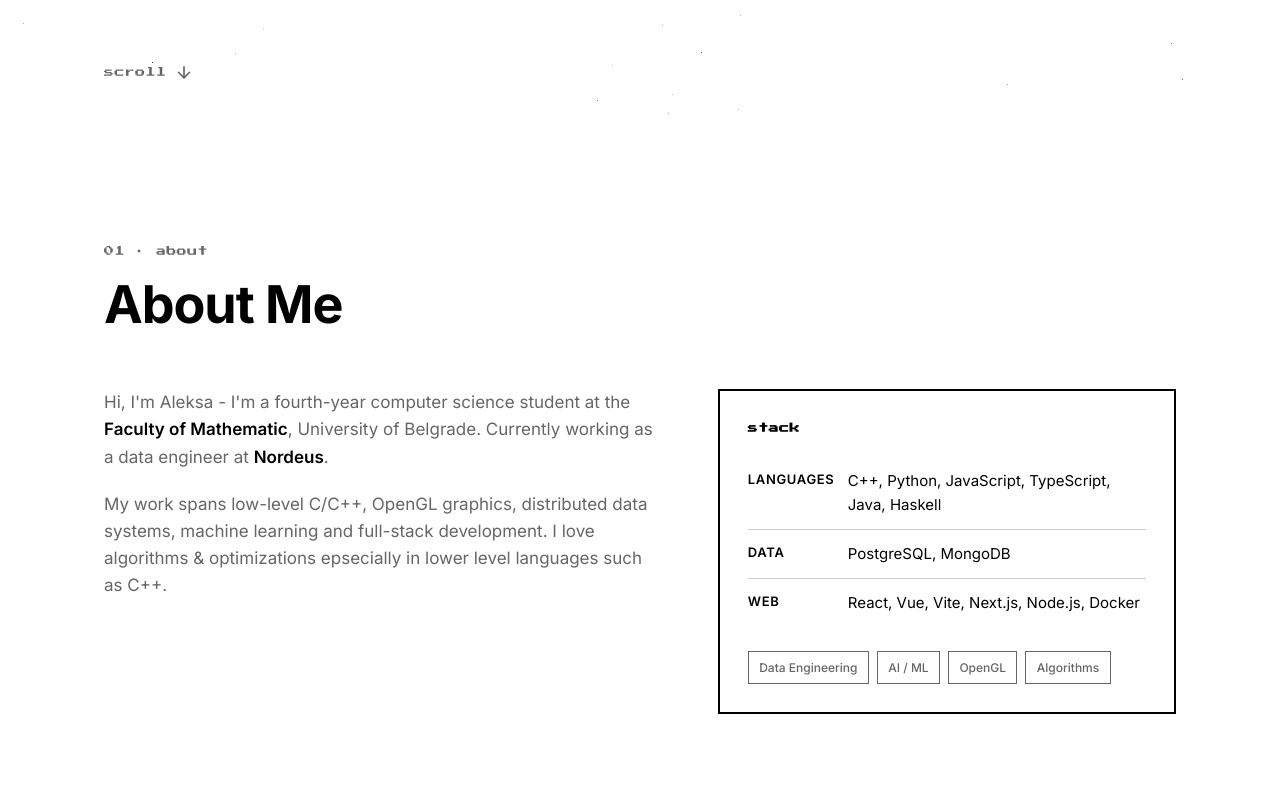
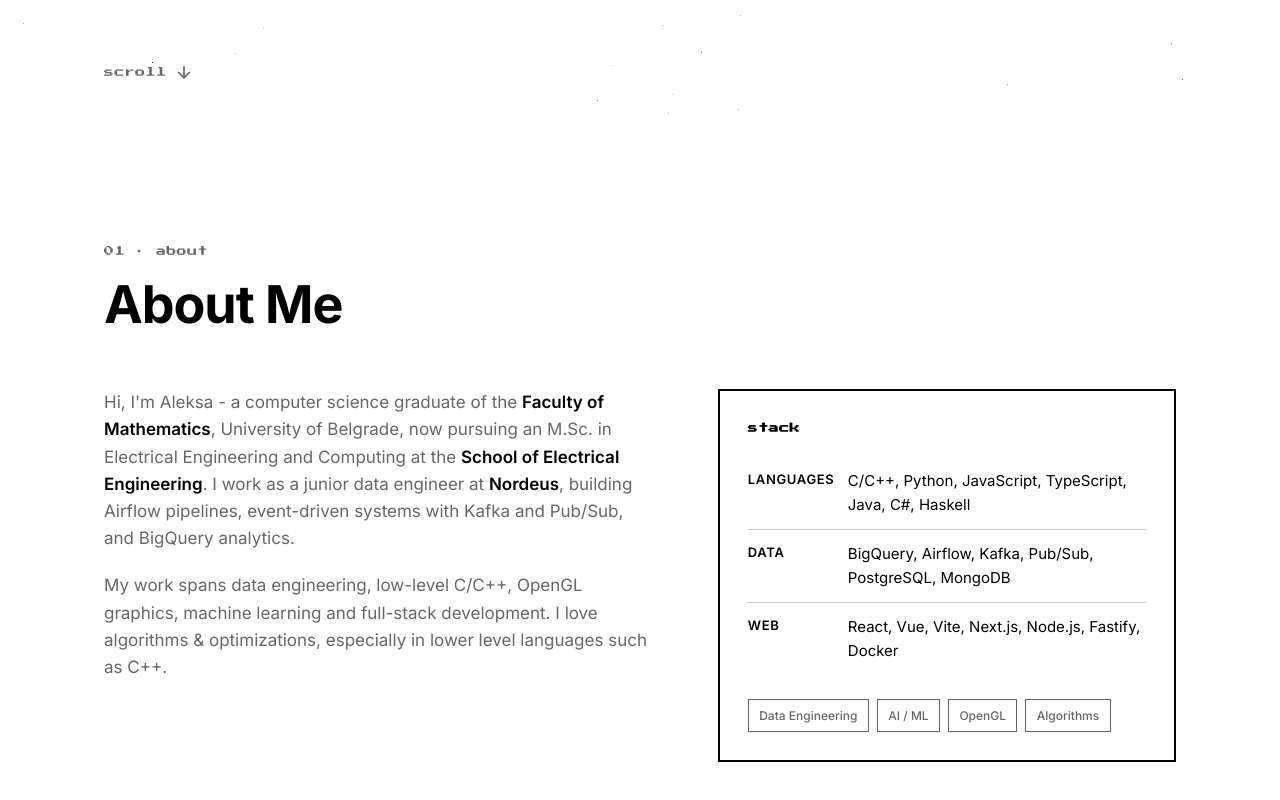
Before and after one commit to AleksaVukadinovic/AleksaVukadinovic.github.io, a plain HTML site: page index.html in a window 1280 px wide. Shown: the part 686-1486 px from the top of the page. Drawn offline with Linux system fonts and the light colour scheme.

Commit message:
update website info

```diff
--- a/index.html
+++ b/index.html
@@ -6,7 +6,7 @@
     <meta name="color-scheme" content="dark light" />
     <meta
       name="description"
-      content="Aleksa Vukadinović — CS Student @ MATF"
+      content="Aleksa Vukadinović — Data Engineer @ Nordeus, M.Sc. student @ ETF"
     />
     <title>Aleksa Vukadinović · Portfolio</title>
     <link rel="preconnect" href="https://fonts.googleapis.com" />
@@ -183,7 +183,7 @@
             Hi, I'm <span class="hero__name">Aleksa Vukadinović</span>.
           </h1>
           <p class="hero__subtitle">
-              CS Student @ MATF, Data Engineer @ Nordeus
+              Data Engineer @ Nordeus, M.Sc. Student @ ETF
           </p>
           <div class="hero__actions">
             <a class="btn btn--primary" href="#projects">View projects</a>
@@ -213,11 +213,11 @@
         <div class="about__grid">
           <div class="about__bio">
             <p>
-              Hi, I'm Aleksa - I'm a fourth-year computer science student at the <strong>Faculty of Mathematic</strong>, University of Belgrade. Currently working as a data engineer at <strong>Nordeus</strong>.
+              Hi, I'm Aleksa - a computer science graduate of the <strong>Faculty of Mathematics</strong>, University of Belgrade, now pursuing an M.Sc. in Electrical Engineering and Computing at the <strong>School of Electrical Engineering</strong>. I work as a junior data engineer at <strong>Nordeus</strong>, building Airflow pipelines, event-driven systems with Kafka and Pub/Sub, and BigQuery analytics.
             </p>
             <p>
-              My work spans low-level C/C++, OpenGL graphics, distributed data systems, machine learning and full-stack development.
-              I love algorithms & optimizations epsecially in lower level languages such as C++.
+              My work spans data engineering, low-level C/C++, OpenGL graphics, machine learning and full-stack development.
+              I love algorithms & optimizations, especially in lower level languages such as C++.
             </p>
           </div>
 
@@ -226,15 +226,15 @@
             <ul class="skill-list">
               <li>
                 <span class="skill-list__label">Languages</span>
-                <span>C++, Python, JavaScript, TypeScript, Java, Haskell</span>
+                <span>C/C++, Python, JavaScript, TypeScript, Java, C#, Haskell</span>
               </li>
               <li>
                 <span class="skill-list__label">Data</span>
-                <span>PostgreSQL, MongoDB</span>
+                <span>BigQuery, Airflow, Kafka, Pub/Sub, PostgreSQL, MongoDB</span>
               </li>
               <li>
                 <span class="skill-list__label">Web</span>
-                <span>React, Vue, Vite, Next.js, Node.js, Docker</span>
+                <span>React, Vue, Vite, Next.js, Node.js, Fastify, Docker</span>
               </li>
             </ul>
 
```
Also changed, not shown: 1 other file.
